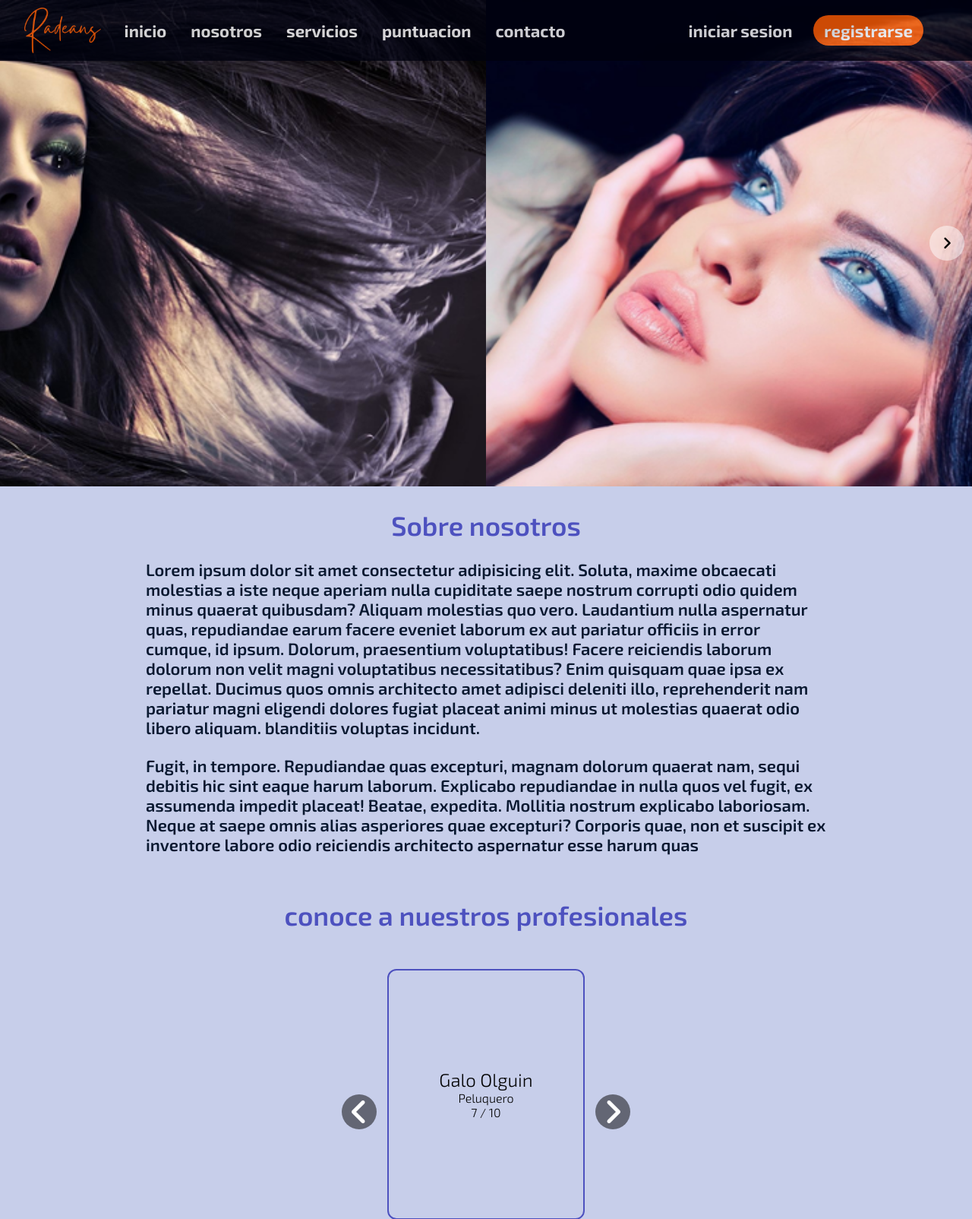
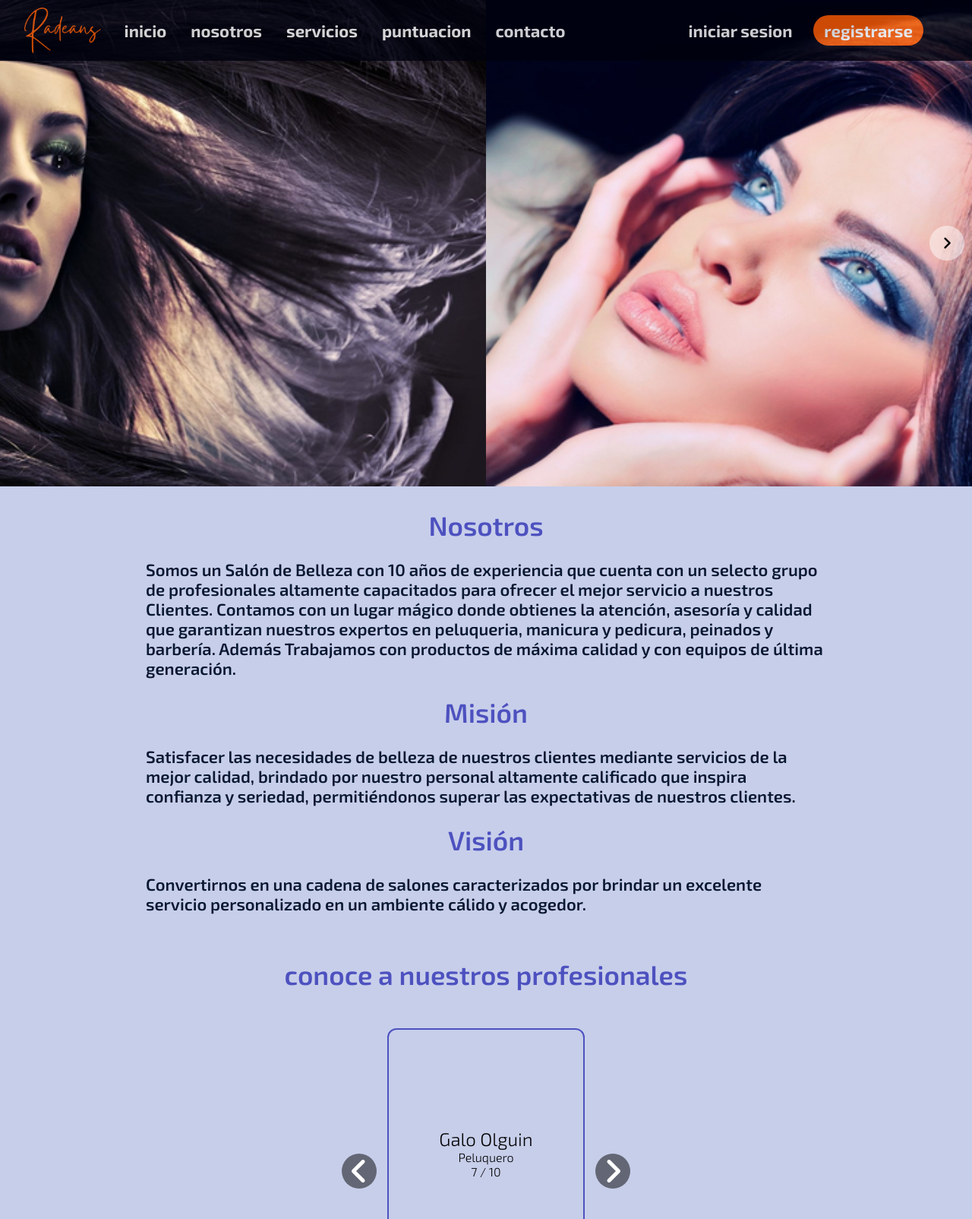
Before and after one commit to Galo98/radeans, a PHP site: page / in a window 1280 px wide. Shown: the top 1604 px of the page at 76% size. Run offline with PHP 8.4, Linux system fonts and the light colour scheme.

Commit message:
Agregar el Nosotros

```diff
--- a/index.php
+++ b/index.php
@@ -40,27 +40,20 @@
 
         <section class="nosotros" id="nosotros">
 
-            <h2 class="titulos">Sobre nosotros</h2>
+            <h2 class="titulos">Nosotros</h2>
 
-            <p class="nosotrosTexto">Lorem ipsum dolor sit amet consectetur adipisicing elit. Soluta, maxime obcaecati
-                molestias a
-                iste neque
-                aperiam nulla cupiditate saepe nostrum corrupti odio quidem minus quaerat quibusdam? Aliquam molestias
-                quo vero.
-                Laudantium nulla aspernatur quas, repudiandae earum facere eveniet laborum ex aut pariatur officiis in
-                error cumque, id ipsum. Dolorum, praesentium voluptatibus! Facere reiciendis laborum dolorum non velit
-                magni voluptatibus necessitatibus?
-                Enim quisquam quae ipsa ex repellat. Ducimus quos omnis architecto amet adipisci deleniti illo,
-                reprehenderit nam pariatur magni eligendi dolores fugiat placeat animi minus ut molestias quaerat odio
-                libero aliquam.
-                blanditiis voluptas incidunt.
+            <p class="nosotrosTexto">
+                Somos un Salón de Belleza con 10 años de experiencia que cuenta con un selecto grupo de profesionales altamente capacitados para ofrecer el mejor servicio a nuestros Clientes. Contamos con un lugar mágico donde obtienes la atención, asesoría y calidad que garantizan nuestros expertos en peluqueria, manicura y pedicura,  peinados y barbería.
+                Además Trabajamos con productos de máxima calidad y con equipos de última generación.
+
             </p>
+            <h3 class="titulos">Misión</h3>
             <p class="nosotrosTexto">
-                Fugit, in tempore. Repudiandae quas excepturi, magnam dolorum quaerat nam, sequi debitis hic sint eaque
-                harum laborum. Explicabo repudiandae in nulla quos vel fugit, ex assumenda impedit placeat! Beatae,
-                expedita.
-                Mollitia nostrum explicabo laboriosam. Neque at saepe omnis alias asperiores quae excepturi? Corporis
-                quae, non et suscipit ex inventore labore odio reiciendis architecto aspernatur esse harum quas
+            Satisfacer las necesidades de belleza de nuestros clientes mediante servicios de la mejor calidad, brindado por nuestro personal altamente calificado que inspira confianza y seriedad, permitiéndonos superar las expectativas de nuestros clientes.
+            </p>
+            <h4 class="titulos">Visión</h4>
+            <p class="nosotrosTexto">
+            Convertirnos en una cadena de salones caracterizados por brindar un excelente servicio personalizado en un ambiente cálido y acogedor.
             </p>
 
         </section>
```
